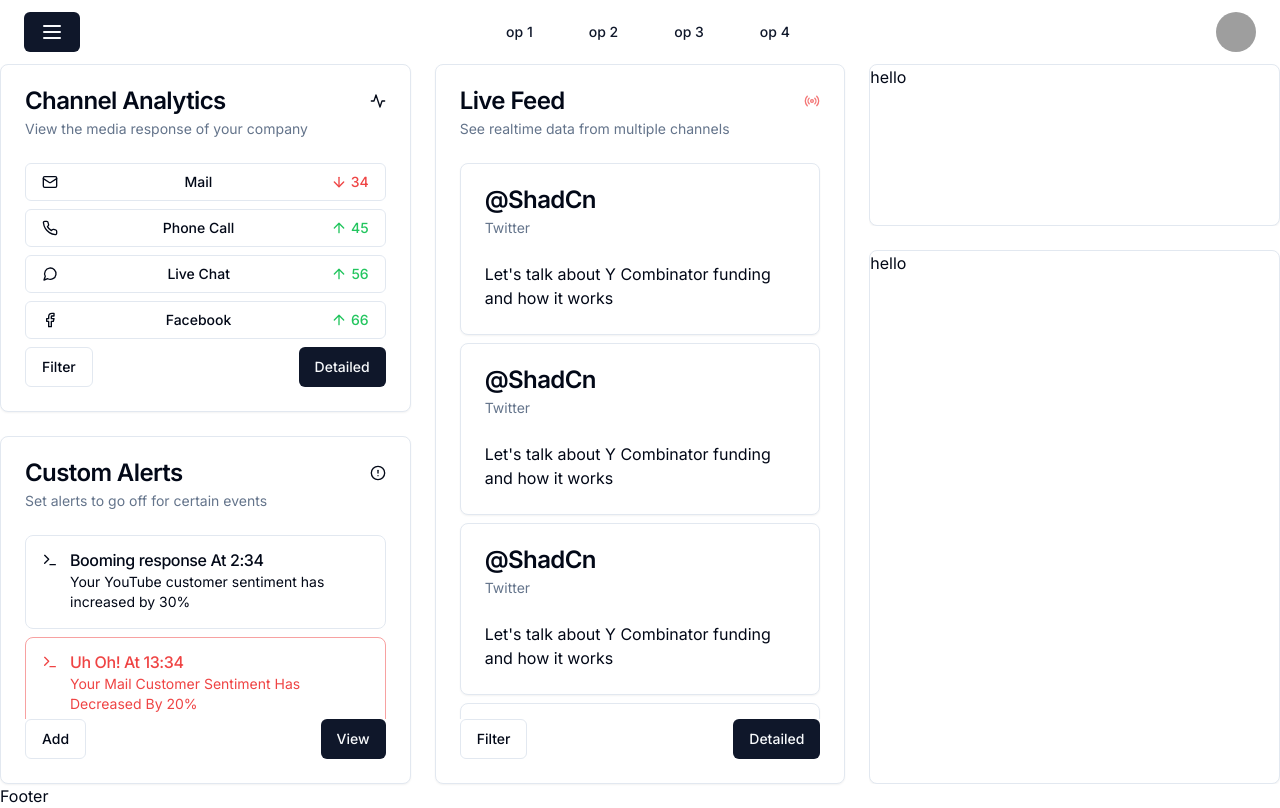
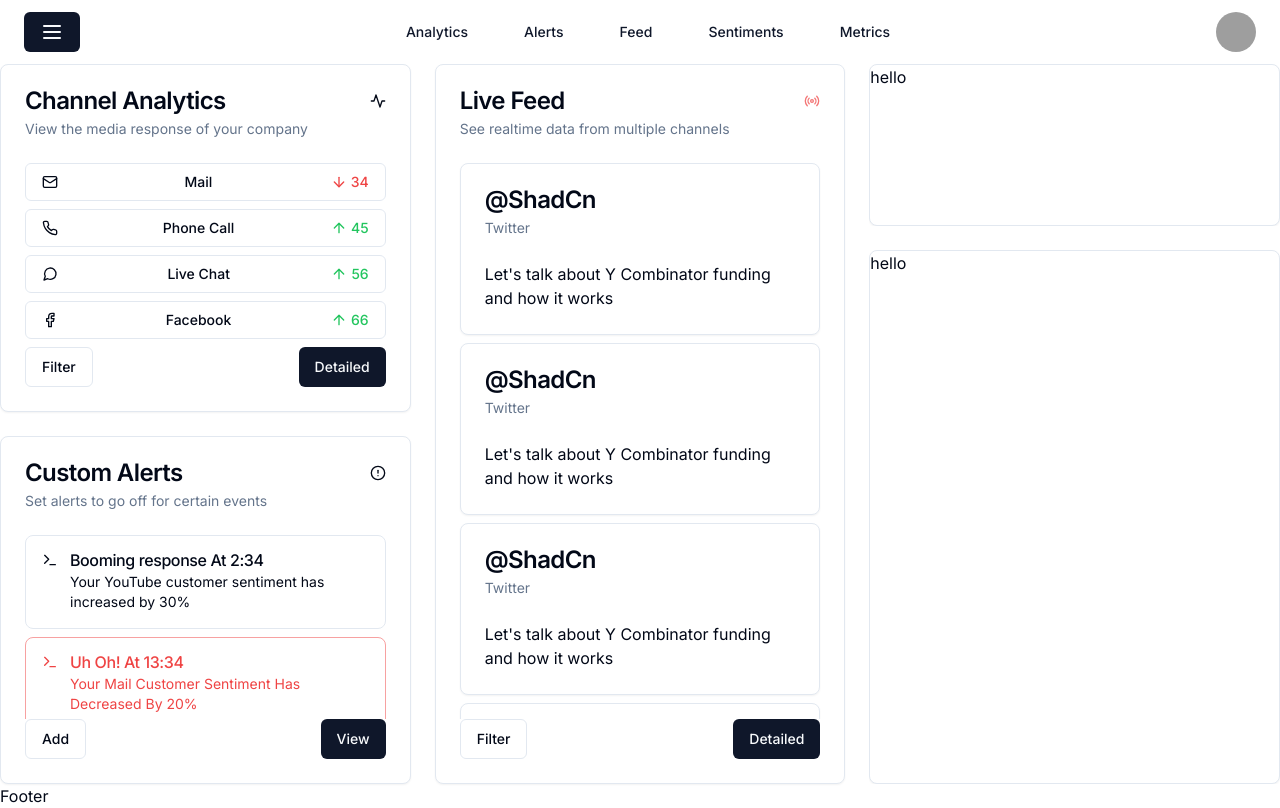
Before and after one commit to UmbrellaCrow612/real-time-customer-engagement-dashboard, a Next.js app: page / in a window 1280 px wide. Built offline with nearby package versions, Linux system fonts and the light colour scheme; grey boxes are pictures that could not be loaded.

Commit message:
desktop links added

```diff
--- a/src/components/Navbar/DesktopLinks.tsx
+++ b/src/components/Navbar/DesktopLinks.tsx
@@ -4,19 +4,23 @@ import { Button } from "../ui/button";
 const options = [
   {
     href: "/",
-    label: "op 1",
+    label: "Analytics",
   },
   {
     href: "/",
-    label: "op 2",
+    label: "Alerts",
   },
   {
     href: "/",
-    label: "op 3",
+    label: "Feed",
   },
   {
     href: "/",
-    label: "op 4",
+    label: "Sentiments",
+  },
+  {
+    href: "/",
+    label: "Metrics",
   },
 ];
 export default function DesktopLinks() {
```
